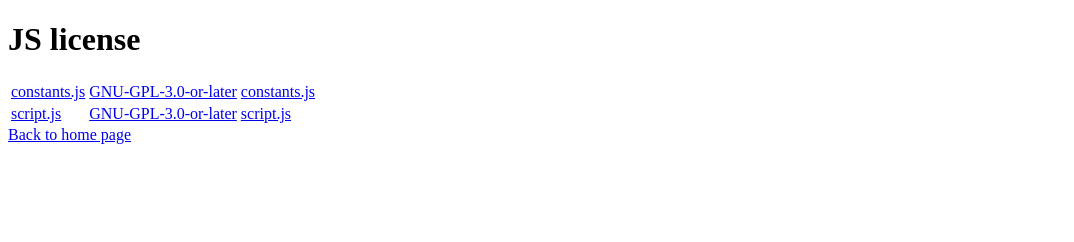
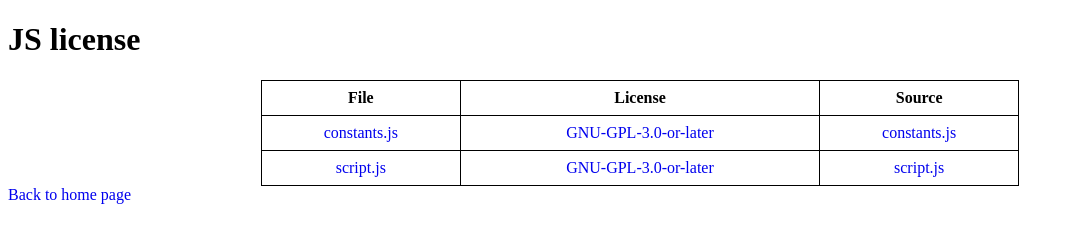
Before and after one commit to Huy-Ngo/invidious-redirect, a plain HTML site: page javascript.html in a window 1280 px wide. Shown: the whole page, without its empty margins (0-1074 px from the left). Drawn offline with Linux system fonts and the light colour scheme.

Commit message:
Make table more readable

```diff
--- a/javascript.html
+++ b/javascript.html
@@ -3,10 +3,32 @@
 	<head>
 		<meta content="text/html;charset=utf-8" http-equiv="Content-Type">
 		<meta content="utf-8" http-equiv="encoding">
+<style>
+table {
+	width: 60%;
+	margin: 0 auto;
+	text-align: center;
+	border-collapse: collapse;
+}
+table, th, td {
+	border: 1px solid black;
+}
+td, th {
+	padding: 0.5rem;
+}
+a {
+	text-decoration: none;
+}
+</style>
 	</head>
 	<body>
 		<h1>JS license</h1>
 		<table id="jslicense-labels1">
+			<tr>
+				<th>File</th>
+				<th>License</th>
+				<th>Source</th>
+			</tr>
 			<tr>
 				<td><a href="constants.js">constants.js</a></td>
 				<td><a href="http://www.gnu.org/licenses/gpl-3.0.html">GNU-GPL-3.0-or-later</a></td>
```
